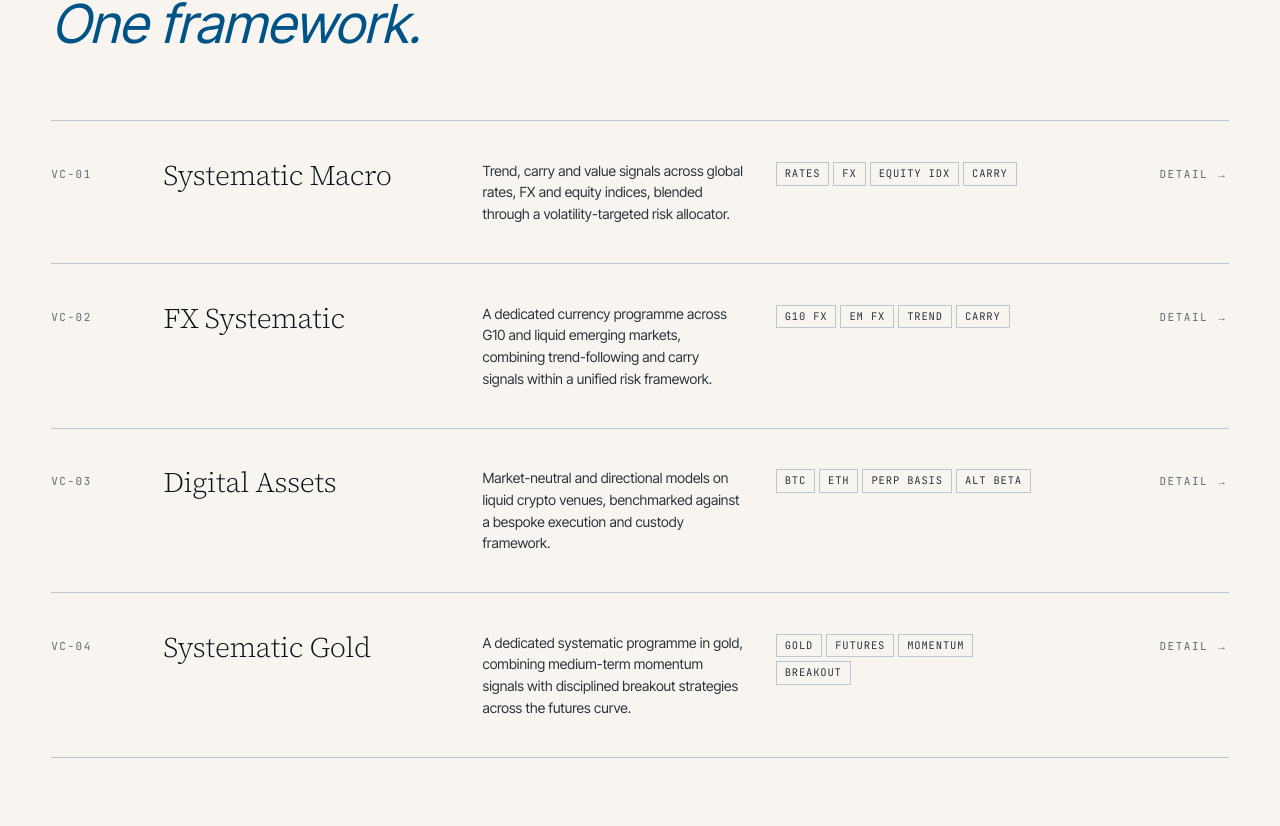
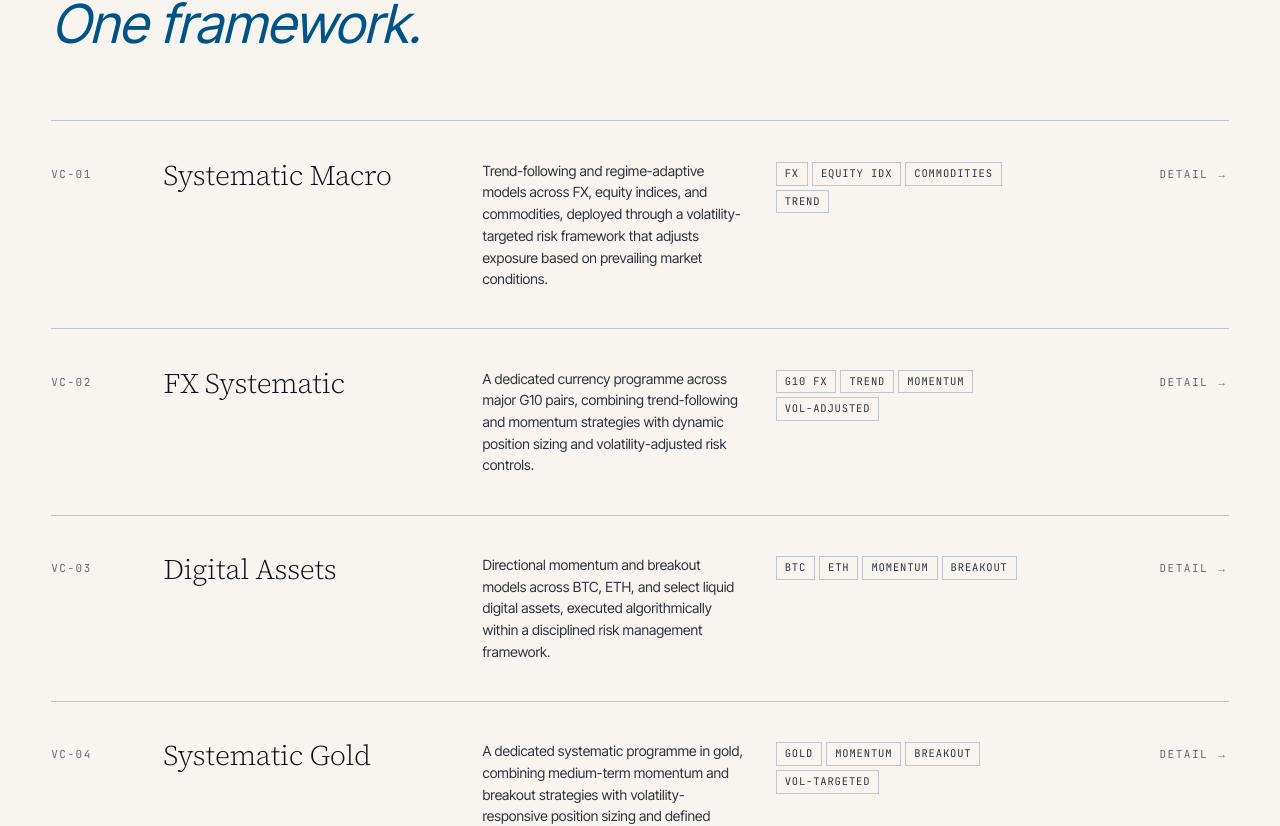
Before and after one commit to zaghamabbas786/Vivid-Capital-, a Next.js app: page / in a window 1280 px wide. Shown: the part 1937-2763 px from the top of the page. Built offline with nearby package versions, Linux system fonts and the light colour scheme; no server answers.

Commit message:
stratgy page and home changes

```diff
--- a/src/components/vivid/pages/PageHome.tsx
+++ b/src/components/vivid/pages/PageHome.tsx
@@ -125,26 +125,26 @@ export function PageHome({ tickerItems }: PageHomeProps = {}) {
               {
                 idx: "VC-01",
                 title: "Systematic Macro",
-                desc: "Trend, carry and value signals across global rates, FX and equity indices, blended through a volatility-targeted risk allocator.",
-                markets: ["Rates", "FX", "Equity idx", "Carry"],
+                desc: "Trend-following and regime-adaptive models across FX, equity indices, and commodities, deployed through a volatility-targeted risk framework that adjusts exposure based on prevailing market conditions.",
+                markets: ["FX", "Equity Idx", "Commodities", "Trend"],
               },
               {
                 idx: "VC-02",
                 title: "FX Systematic",
-                desc: "A dedicated currency programme across G10 and liquid emerging markets, combining trend-following and carry signals within a unified risk framework.",
-                markets: ["G10 FX", "EM FX", "Trend", "Carry"],
+                desc: "A dedicated currency programme across major G10 pairs, combining trend-following and momentum strategies with dynamic position sizing and volatility-adjusted risk controls.",
+                markets: ["G10 FX", "Trend", "Momentum", "Vol-Adjusted"],
               },
               {
                 idx: "VC-03",
                 title: "Digital Assets",
-                desc: "Market-neutral and directional models on liquid crypto venues, benchmarked against a bespoke execution and custody framework.",
-                markets: ["BTC", "ETH", "Perp basis", "Alt beta"],
+                desc: "Directional momentum and breakout models across BTC, ETH, and select liquid digital assets, executed algorithmically within a disciplined risk management framework.",
+                markets: ["BTC", "ETH", "Momentum", "Breakout"],
               },
               {
                 idx: "VC-04",
                 title: "Systematic Gold",
-                desc: "A dedicated systematic programme in gold, combining medium-term momentum signals with disciplined breakout strategies across the futures curve.",
-                markets: ["Gold", "Futures", "Momentum", "Breakout"],
+                desc: "A dedicated systematic programme in gold, combining medium-term momentum and breakout strategies with volatility-responsive position sizing and defined drawdown controls.",
+                markets: ["Gold", "Momentum", "Breakout", "Vol-Targeted"],
               },
             ].map((s, i) => (
               <div
--- a/src/components/vivid/pages/PageStrategy.tsx
+++ b/src/components/vivid/pages/PageStrategy.tsx
@@ -6,26 +6,26 @@ const STRATEGIES = [
   {
     code: "VC-01",
     title: "Systematic Macro",
-    desc: "Our flagship multi-strategy vehicle. Trend, carry and value signals across rates, FX and equity indices, combined through a volatility-targeted risk allocator that explicitly respects regime change.",
-    markets: ["G10 Rates", "FX Majors + EM", "Equity Indices", "Cross-Asset Carry"],
+    desc: "Trend-following and regime-adaptive models across FX, equity indices, and commodities, deployed through a volatility-targeted risk framework that adjusts exposure based on prevailing market conditions.",
+    markets: ["FX", "Equity Idx", "Commodities", "Trend"],
   },
   {
     code: "VC-02",
     title: "FX Systematic",
-    desc: "A dedicated currency programme across G10 and liquid emerging markets, combining trend-following and carry signals within a unified risk framework. Implementation emphasises execution quality, funding-cost awareness and cross-pair correlation control.",
-    markets: ["G10 Currencies", "EM Currencies", "Trend", "Carry"],
+    desc: "A dedicated currency programme across major G10 pairs, combining trend-following and momentum strategies with dynamic position sizing and volatility-adjusted risk controls.",
+    markets: ["G10 FX", "Trend", "Momentum", "Vol-Adjusted"],
   },
   {
     code: "VC-03",
     title: "Digital Assets",
-    desc: "Market-neutral basis trades and selective directional models across liquid digital asset venues. All capital custodied through institutional infrastructure with multi-venue execution routing.",
-    markets: ["BTC / ETH Spot", "Perpetual Basis", "Funding Arbitrage", "Liquid Alt Beta"],
+    desc: "Directional momentum and breakout models across BTC, ETH, and select liquid digital assets, executed algorithmically within a disciplined risk management framework.",
+    markets: ["BTC", "ETH", "Momentum", "Breakout"],
   },
   {
     code: "VC-04",
     title: "Systematic Gold",
-    desc: "A dedicated systematic programme in gold, combining medium-term momentum signals with disciplined breakout strategies across the futures curve. Designed as a liquid, risk-managed expression of trend and regime dynamics in the precious metals complex.",
-    markets: ["Gold Futures", "Spot XAU", "Term Structure", "Volatility Overlay"],
+    desc: "A dedicated systematic programme in gold, combining medium-term momentum and breakout strategies with volatility-responsive position sizing and defined drawdown controls.",
+    markets: ["Gold", "Momentum", "Breakout", "Vol-Targeted"],
   },
 ] as const;
 
```
Also changed, not shown: 1 other file (tests, documents, lock files or other folders).
